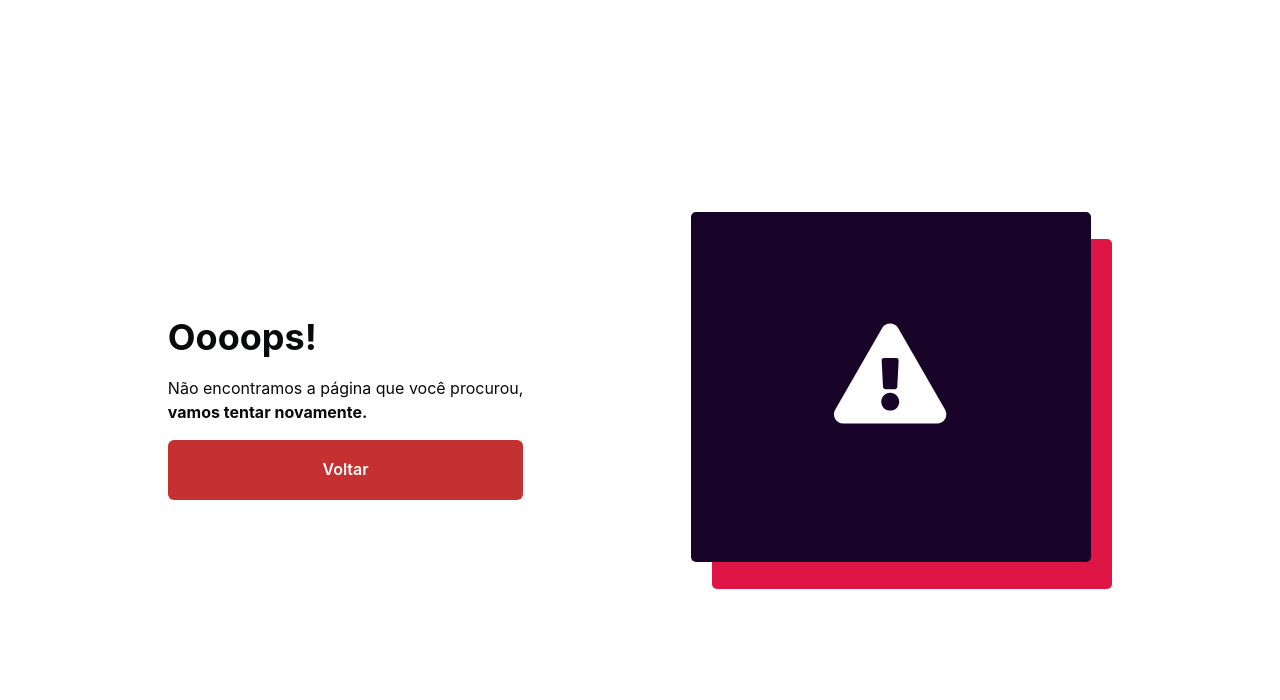
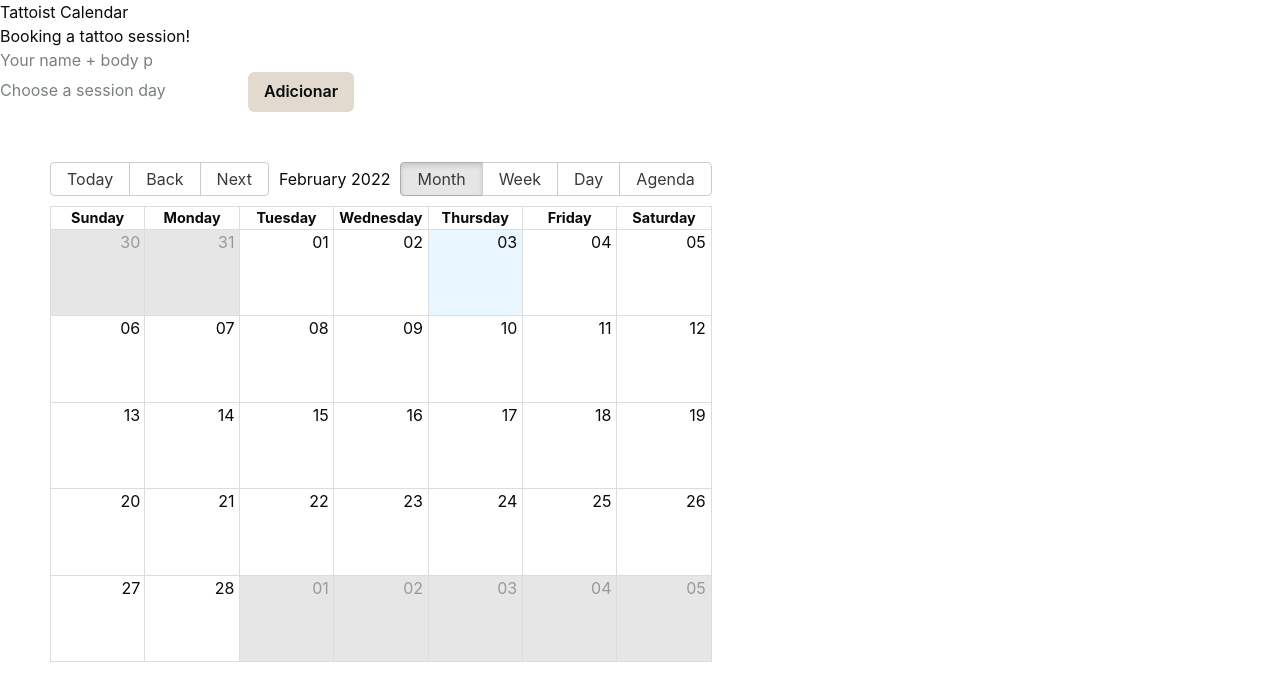
Before and after one commit to btrzdev/capstone-book-ink, a React (Create React App) app: page /calendar in a window 1280 px wide. Shown: the top 700 px of the page. Built offline with nearby package versions, Linux system fonts and the light colour scheme; a web font is replaced by a local one.

Commit message:
feature: calendar context init

```diff
--- a/src/pages/CalendarApp/index.tsx
+++ b/src/pages/CalendarApp/index.tsx
@@ -5,7 +5,7 @@ import { NavBarDash } from "../../components/NavBar/NavbarDash";
 import { useAuth } from "../../contexts/Auth.Context";
 import React, { useState } from "react";
 
-export const Bookings = () => {
+export const CalendarApp = () => {
   return (
     <Flex>
       <CalendarPage />
--- a/src/routes/index.tsx
+++ b/src/routes/index.tsx
@@ -8,6 +8,7 @@ import { PerfilTattooist } from "../pages/PerfilTattooist";
 import { PageNotFound } from "../pages/PageNotFound";
 import { useAuth } from "../contexts/Auth.Context";
 import { Bookings } from "../pages/Bookings";
+import { CalendarApp } from "../pages/CalendarApp";
 
 export const Routes = () => {
   const { accessToken, user } = useAuth();
@@ -18,6 +19,7 @@ export const Routes = () => {
       <Route path="/dashboard" component={Dashboard} isPrivate />
       <Route path="/perfil" component={PerfilTattooist} isPrivate />
       <Route path="/register" component={Register} />
+      <Route path="/calendar" component={CalendarApp} />
       <Route path="/bookings" component={Bookings} isPrivate />
       <Route component={PageNotFound} isPrivate={!!accessToken} />
     </Switch>
```
Also changed, not shown: src/contexts/CalendarContext.tsx (added).
